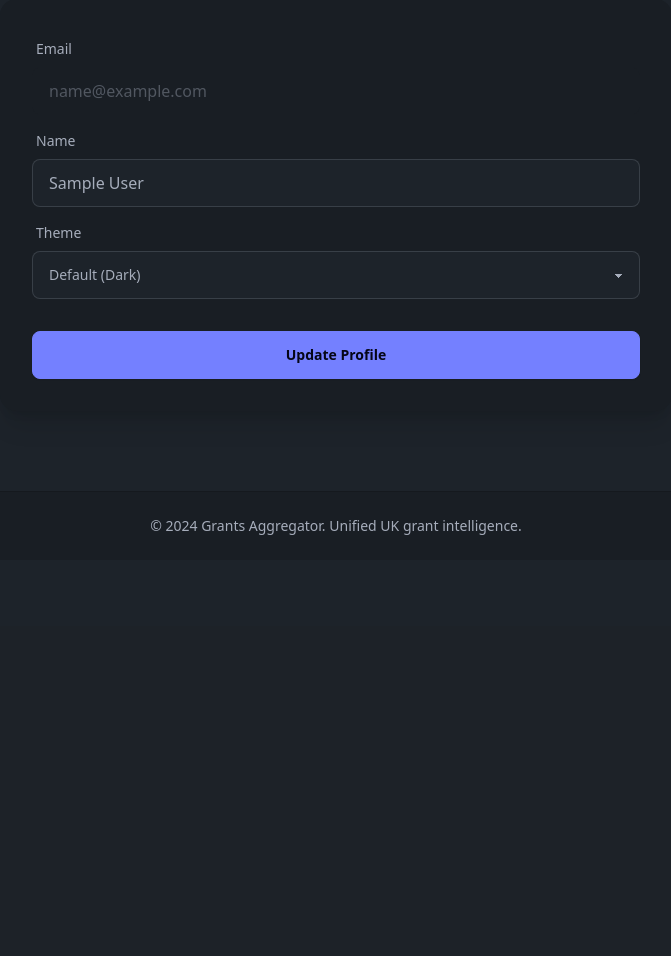
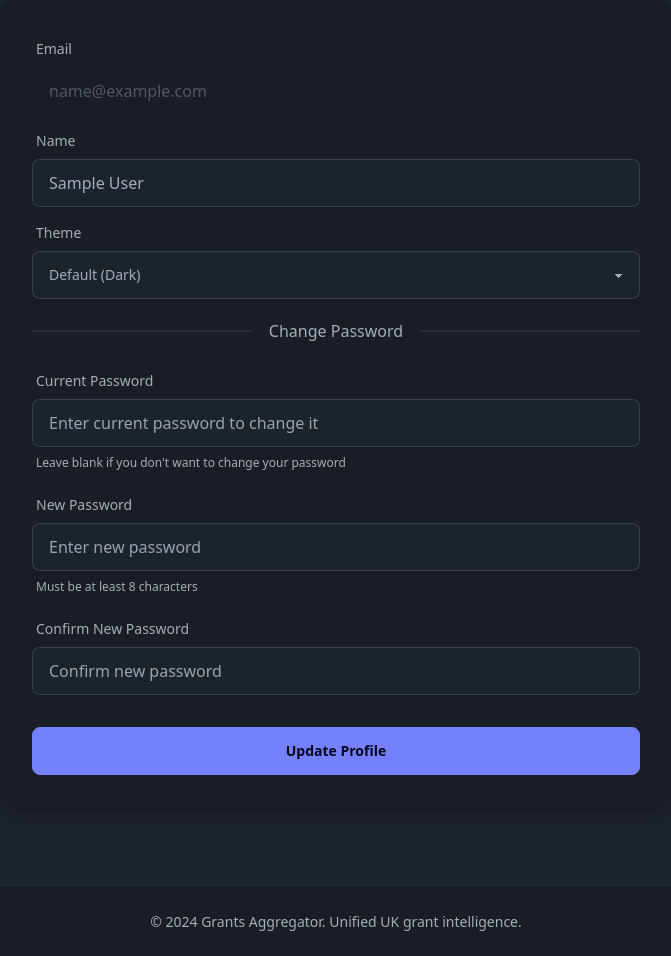
Before and after one commit to joekrucz/grant_matching_v3, a Django app: page /users/profile in a window 1280 px wide. Shown: the part 174-1130 px from the top of the page, without its empty margins (304-975 px from the left). Before the commit the page ends 709 px from the top, so only its background shows below. Run offline with Django 5.2, Linux system fonts and the light colour scheme; the visitor is signed in with stand-in values (Sample User, id 1); parts of the project's set-up code (start-up, migrations or seed data) failed here and were passed over; some libraries are stand-ins or nearby versions.

Commit message:
Add password change functionality to profile page

```diff
--- a/templates/users/profile.html
+++ b/templates/users/profile.html
@@ -80,6 +80,55 @@
                 </select>
             </div>
 
+            <div class="divider">Change Password</div>
+
+            <div class="form-control">
+                <label class="label" for="id_current_password">
+                    <span class="label-text">Current Password</span>
+                </label>
+                <input
+                    type="password"
+                    name="current_password"
+                    id="id_current_password"
+                    class="input input-bordered"
+                    placeholder="Enter current password to change it"
+                >
+                <label class="label">
+                    <span class="label-text-alt">Leave blank if you don't want to change your password</span>
+                </label>
+            </div>
+
+            <div class="form-control">
+                <label class="label" for="id_new_password">
+                    <span class="label-text">New Password</span>
+                </label>
+                <input
+                    type="password"
+                    name="new_password"
+                    id="id_new_password"
+                    class="input input-bordered"
+                    placeholder="Enter new password"
+                    minlength="8"
+                >
+                <label class="label">
+                    <span class="label-text-alt">Must be at least 8 characters</span>
+                </label>
+            </div>
+
+            <div class="form-control">
+                <label class="label" for="id_confirm_password">
+                    <span class="label-text">Confirm New Password</span>
+                </label>
+                <input
+                    type="password"
+                    name="confirm_password"
+                    id="id_confirm_password"
+                    class="input input-bordered"
+                    placeholder="Confirm new password"
+                    minlength="8"
+                >
+            </div>
+
             <div class="form-control mt-6">
                 <button type="submit" class="btn btn-primary">Update Profile</button>
             </div>
--- a/users/views.py
+++ b/users/views.py
@@ -180,11 +180,40 @@ def profile(request):
     """User profile view."""
     if request.method == 'POST':
         user = request.user
+
+        # Handle profile updates
         user.name = request.POST.get('name', user.name)
         theme = request.POST.get('theme', '').strip()
         user.theme = theme if theme else None
+
+        # Handle password change if provided
+        current_password = request.POST.get('current_password', '').strip()
+        new_password = request.POST.get('new_password', '').strip()
+        confirm_password = request.POST.get('confirm_password', '').strip()
+
+        if new_password:  # User wants to change password
+            if not current_password:
+                messages.error(request, 'Please enter your current password to change it.')
+                return render(request, 'users/profile.html')
+
+            if not user.check_password(current_password):
+                messages.error(request, 'Current password is incorrect.')
+                return render(request, 'users/profile.html')
+
+            if new_password != confirm_password:
+                messages.error(request, 'New passwords do not match.')
+                return render(request, 'users/profile.html')
+
+            if len(new_password) < 8:
+                messages.error(request, 'Password must be at least 8 characters long.')
+                return render(request, 'users/profile.html')
+
+            user.set_password(new_password)
+            messages.success(request, 'Password updated successfully.')
+
         user.save()
-        messages.success(request, 'Profile updated successfully.')
+        if not new_password:  # Only show profile update message if password wasn't changed
+            messages.success(request, 'Profile updated successfully.')
         return redirect('users:profile')
 
     return render(request, 'users/profile.html')
```
